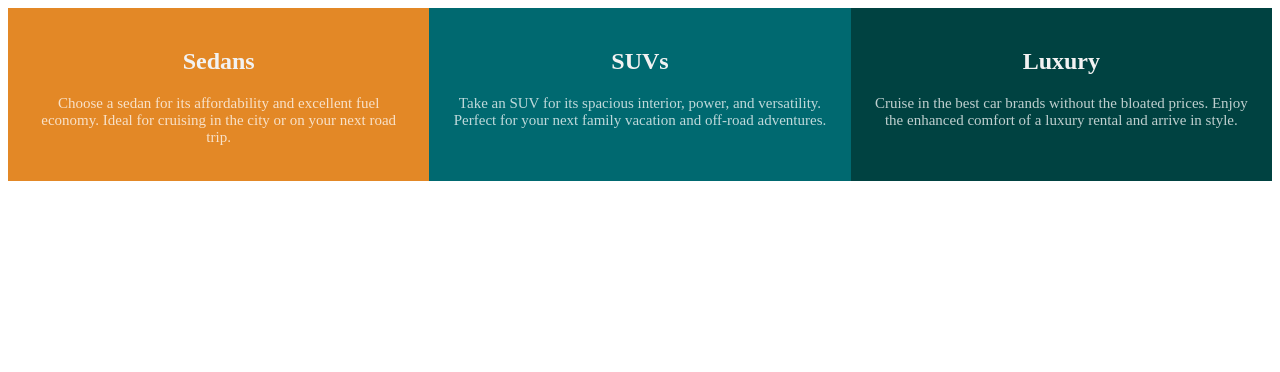
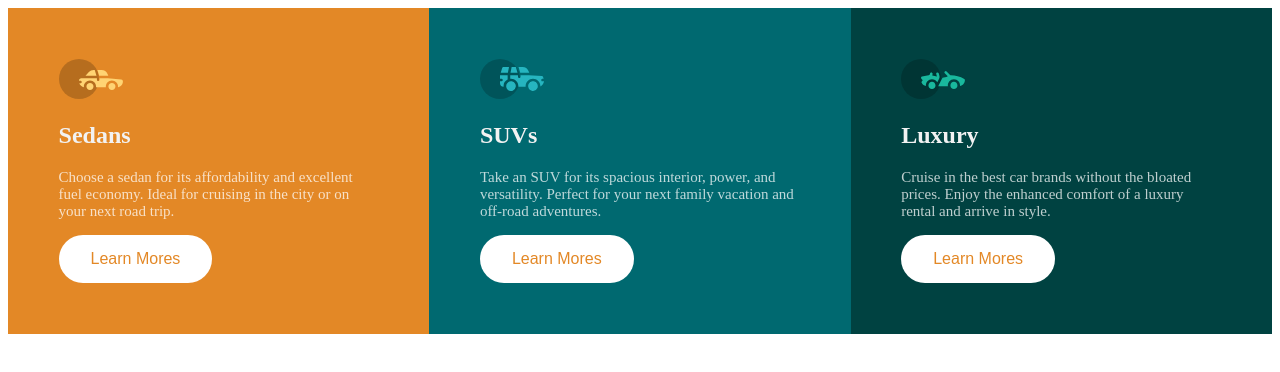
Before and after one commit to JorgitoslotX07/BootCamp, a plain HTML site: page CSS/3-column-preview-card-component-main/index.html in a window 1280 px wide. Drawn offline with Linux system fonts and the light colour scheme.

Commit message:
CSS Borders

```diff
--- a/CSS/3-column-preview-card-component-main/index.html
+++ b/CSS/3-column-preview-card-component-main/index.html
@@ -20,25 +20,31 @@
   <body>
     <main>
       <article id="sedans" class="columnas">
+        <img src="./images/icon-sedans.svg" alt="img_sedans" />
         <h2>Sedans</h2>
         <p>
           Choose a sedan for its affordability and excellent fuel economy. Ideal
           for cruising in the city or on your next road trip.
         </p>
+        <button type="button">Learn Mores</button>
       </article>
       <article id="suvs" class="columnas">
+        <img src="./images/icon-suvs.svg" alt="" />
         <h2>SUVs</h2>
         <p>
           Take an SUV for its spacious interior, power, and versatility. Perfect
           for your next family vacation and off-road adventures.
         </p>
+        <button type="button">Learn Mores</button>
       </article>
       <article id="luxury" class="columnas">
+        <img src="./images/icon-luxury.svg" alt="" />
         <h2>Luxury</h2>
         <p>
           Cruise in the best car brands without the bloated prices. Enjoy the
           enhanced comfort of a luxury rental and arrive in style.
         </p>
+        <button type="button">Learn Mores</button>
       </article>
     </main>
 
--- a/CSS/3-column-preview-card-component-main/style.css
+++ b/CSS/3-column-preview-card-component-main/style.css
@@ -38,7 +38,8 @@ main {
 article {
   flex: 1;
   padding: 20px;
-  text-align: center;
+  text-align: left;
+  padding: 4%;
 }
 
 #sedans {
@@ -52,3 +53,20 @@ article {
 #luxury {
   background-color: hsl(179, 100%, 13%);
 }
+
+button {
+  border-radius: 40px;
+  border: none;
+  color: hsl(31, 77%, 52%);
+  background-color: white;
+  padding: 15px 32px;
+  text-align: center;
+  text-decoration: none;
+  display: inline-block;
+  font-size: 16px;
+}
+button:hover {
+  color: hsl(31, 77%, 52%);
+  background-color: white;
+  border: 2px white solid;
+}
--- a/CSS/EjercicioColumnas/style.css
+++ b/CSS/EjercicioColumnas/style.css
@@ -8,7 +8,7 @@ p {
   column-rule: 2px red double;
   column-rule-style: ridge;
 }
-git p::selection {
+p::selection {
   color: rgb(231, 135, 135);
   background-color: rgb(11, 78, 7);
 }
```
Also changed, not shown: CSS/EjercicioBordes/index.html (added, +20 -0 lines), CSS/EjercicioBordes/style.css (added, +10 -0 lines).
